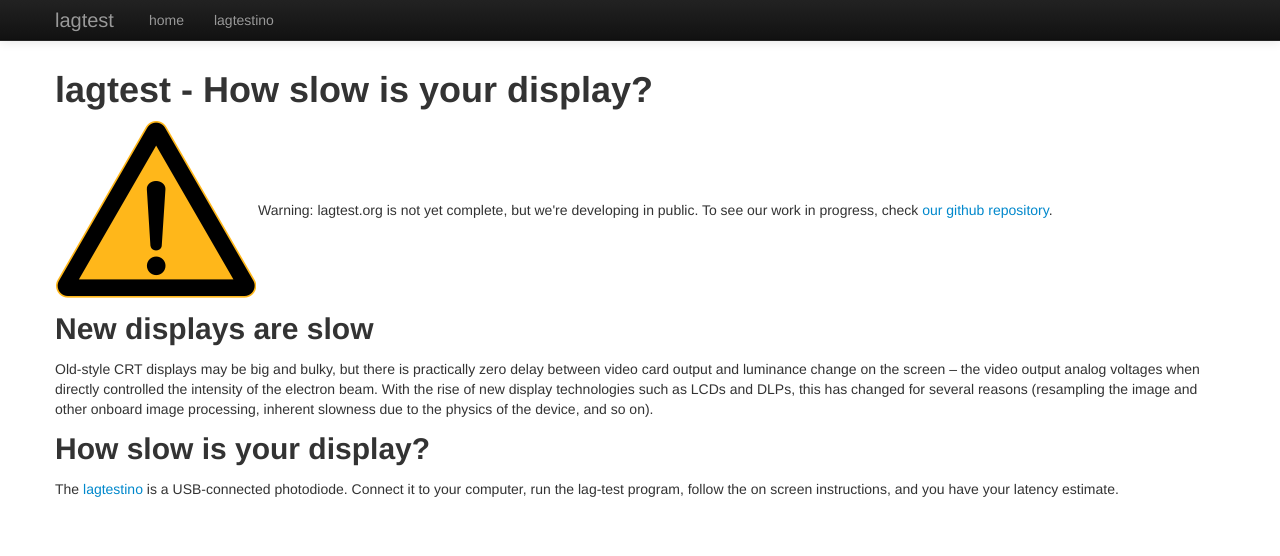
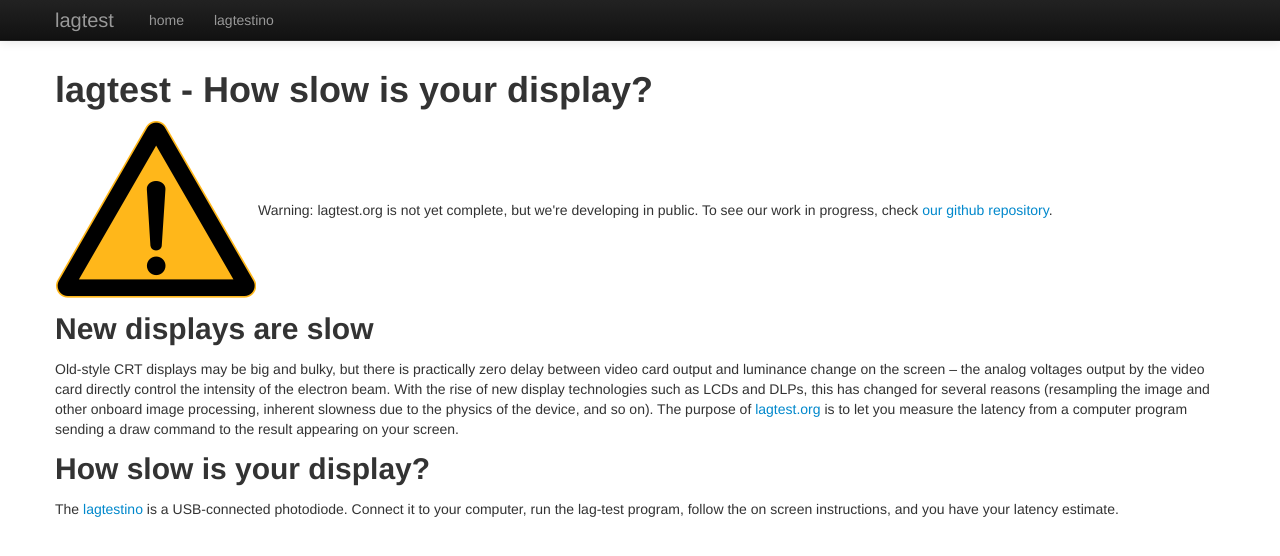
Before and after one commit to strawlab/lagtest-old, a Jekyll site: the page built from website/index.md, in a window 1280 px wide. Shown: the top 556 px of the page. Built offline with Jekyll 4.4.1, drawn with Linux system fonts in a browser that asks for light colours.

Commit message:
website: tweak the text

```diff
--- a/website/index.md
+++ b/website/index.md
@@ -6,7 +6,7 @@ layout: default
 # lagtest - How slow is your display?
 
 <table><tr><td>
-<img src="/assets/img/warning.png">
+<img src="/assets/img/warning.png" />
 </td><td>
 Warning: lagtest.org is not yet complete, but we're developing in
 public. To see our work in progress, check <a href="https://github.com/strawlab/lagtest">our github
@@ -17,11 +17,14 @@ repository</a>.
 
 Old-style CRT displays may be big and bulky, but there is practically
 zero delay between video card output and luminance change on the
-screen -- the video output analog voltages when directly controlled
-the intensity of the electron beam. With the rise of new display
-technologies such as LCDs and DLPs, this has changed for several
-reasons (resampling the image and other onboard image processing,
-inherent slowness due to the physics of the device, and so on).
+screen -- the analog voltages output by the video card directly
+control the intensity of the electron beam. With the rise of new
+display technologies such as LCDs and DLPs, this has changed for
+several reasons (resampling the image and other onboard image
+processing, inherent slowness due to the physics of the device, and so
+on). The purpose of [lagtest.org](http://lagtest.org) is to let you
+measure the latency from a computer program sending a draw command to
+the result appearing on your screen.
 
 ## How slow is your display?
 
```
